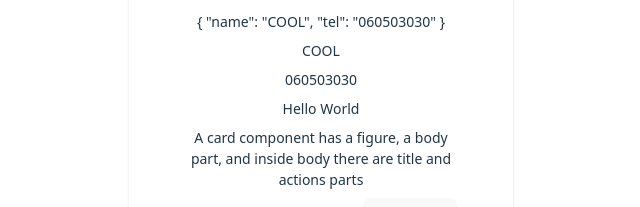
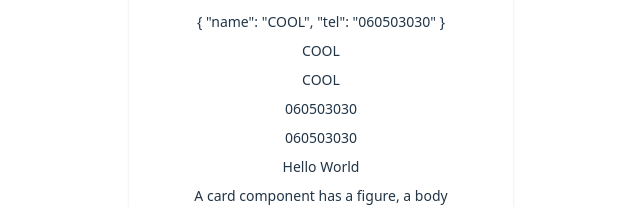
Before and after one commit to EcceHomo0/mega-cours-vue, a Vue app: page / in a window 1280 px wide. Shown: the part 497-704 px from the top of the page, without its empty margins (319-959 px from the left). Built offline with nearby package versions, Linux system fonts and the light colour scheme.

Commit message:
completion de l'exercice

```diff
--- a/src/App.vue
+++ b/src/App.vue
@@ -14,7 +14,9 @@
     <h3>{{ tableau[0] }}</h3>
     <h3>{{ objet }}</h3>
     <h3>{{ objet.name }}</h3>
+    <h3>{{ objet["name"] }}</h3>
     <h3>{{ objet.tel }}</h3>
+    <h3>{{ objet["tel"] }}</h3>
     <h3>{{ sayhello() }}</h3>
     <p>A card component has a figure, a body part, and inside body there are title and actions parts</p>
     <div class="card-actions justify-end">
```
